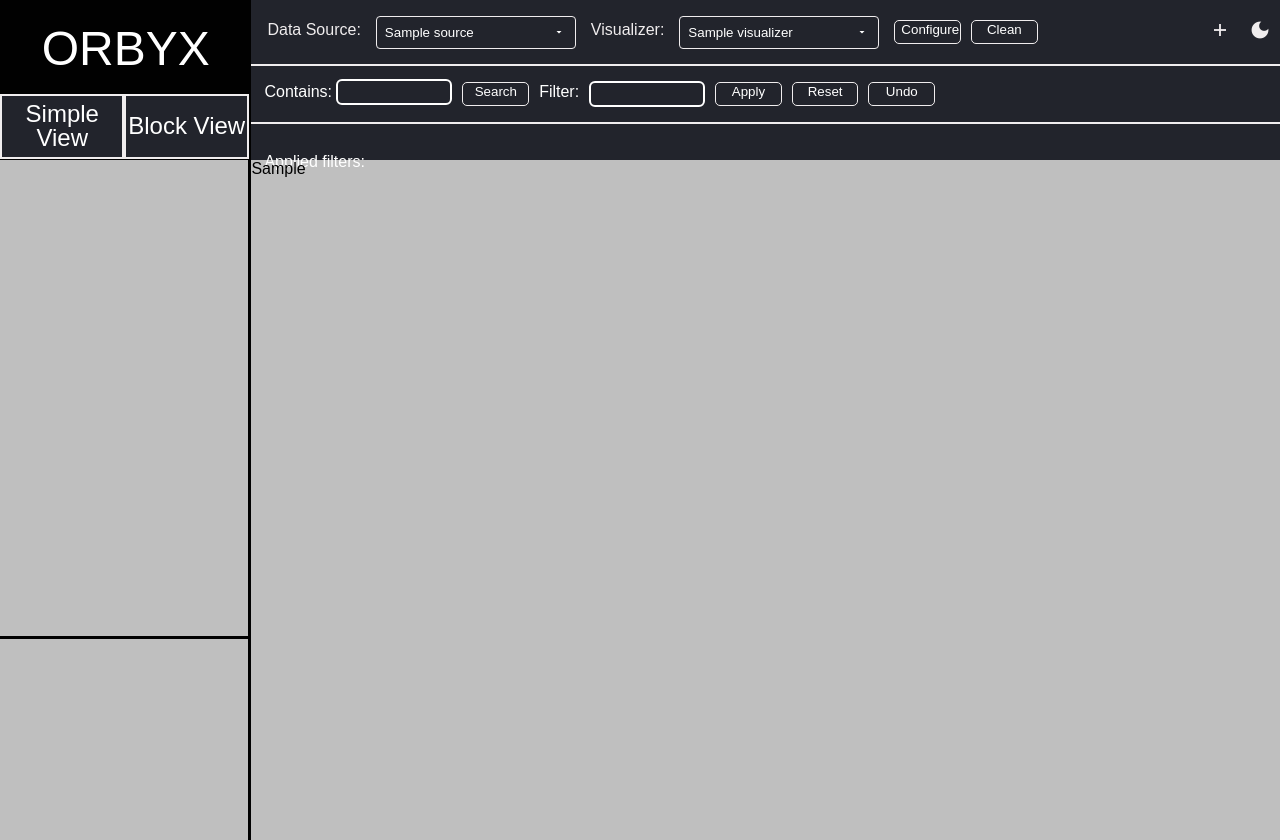
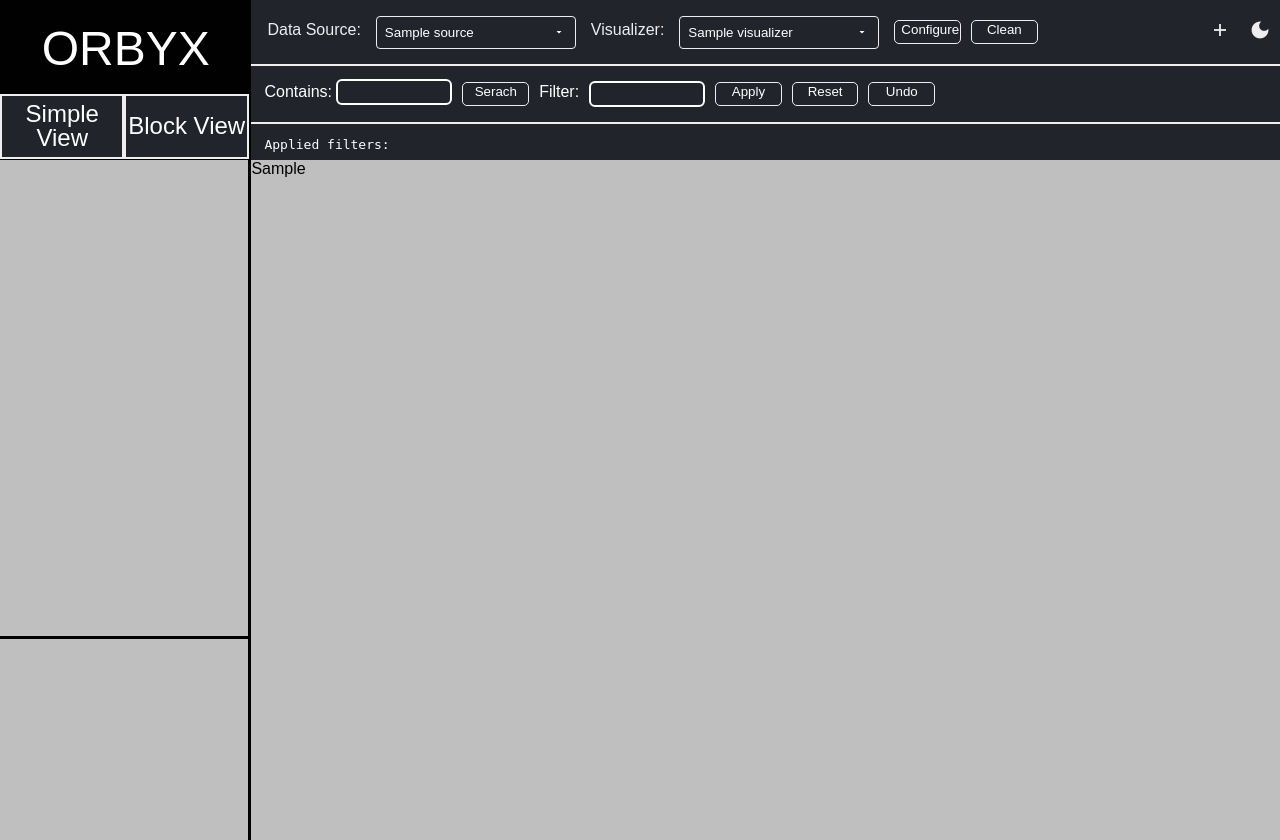
Before and after one commit to duolok/orbyx, a Django app: template orbyx/graph_explorer/orbyx/templates/orbyx/index.html in a window 1280 px wide. Run offline with Django 4.2, Linux system fonts and the light colour scheme; the template is opened without the code that fills it: most values are stand-ins (such as "Sample title", 1, 10 or a date in 2020); data that the repository does not hold is empty; some libraries are stand-ins or nearby versions; some web fonts are replaced.

Commit message:
#22 fix: template issues

```diff
--- a/orbyx/graph_explorer/orbyx/templates/orbyx/index.html
+++ b/orbyx/graph_explorer/orbyx/templates/orbyx/index.html
@@ -10,7 +10,7 @@
     <link href="https://fonts.googleapis.com/css2?family=Bayon&family=Rubik&display=swap" rel="stylesheet">
     <script src="https://cdnjs.cloudflare.com/ajax/libs/d3/4.9.1/d3.min.js"></script>
     <title>Orbyx - Graph Explorer</title>
-    <link rel="stylesheet" href="{% static 'orbyx/style.css' %}?{% now "U" %}">
+    <link rel="stylesheet" href="{% static 'orbyx/style.css' %}">
       <link rel="stylesheet"
           href="https://cdnjs.cloudflare.com/ajax/libs/jstree/3.3.16/themes/default/style.min.css"
           integrity="sha512-A5OJVuNqxRragmJeYTW19bnw9M2WyxoshScX/rGTgZYj5hRXuqwZ+1AVn2d6wYTZPzPXxDeAGlae0XwTQdXjQA=="
@@ -19,6 +19,7 @@
 
   </head>
   <body>
+
 
     <div class="container">
       <div class="tiny-container">
@@ -79,7 +80,7 @@
             <section>
               <form class="filter-form">
                 <label> Contains: <input type="text" id="search_box"> </label>
-                <button class="styled-button" href="#" id="styled-button">Search</button>
+                <button class="styled-button" href="#" id="search_button">Serach</button>
                 <label> Filter: </label>
                 <input type="text" id="filter_box">
                 <button class="styled-button" id="filter_button" href="#">Apply</button>
@@ -92,7 +93,7 @@
           <div class="applied-queries">
             <section>
               <form>
-                <label> Applied filters:  </span> <span id="filters_span"> </label>
+                <span> Applied filters:  </span> <span id="filters_span"> </span>
               </form>
             </section>
           </div>
```
